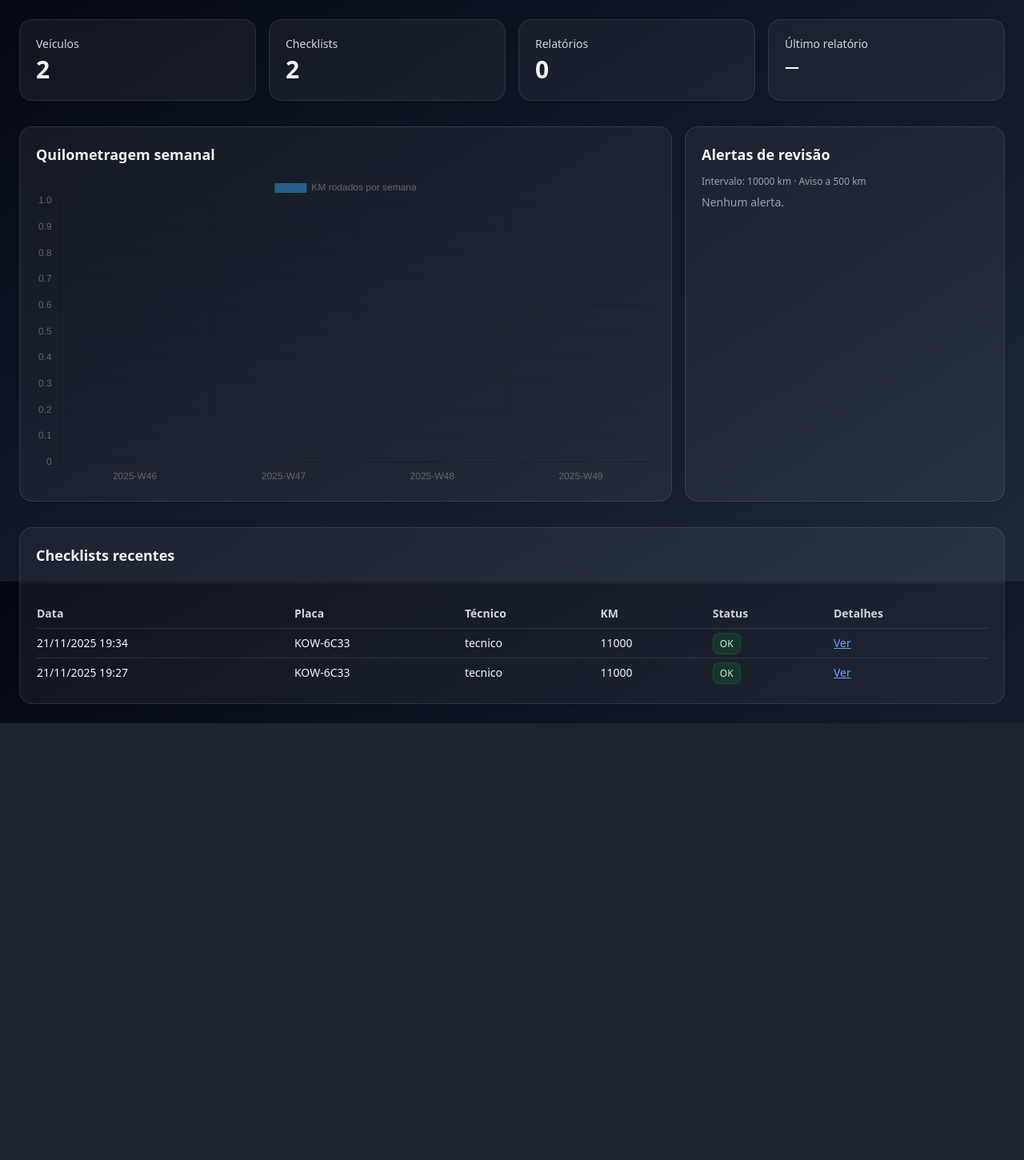
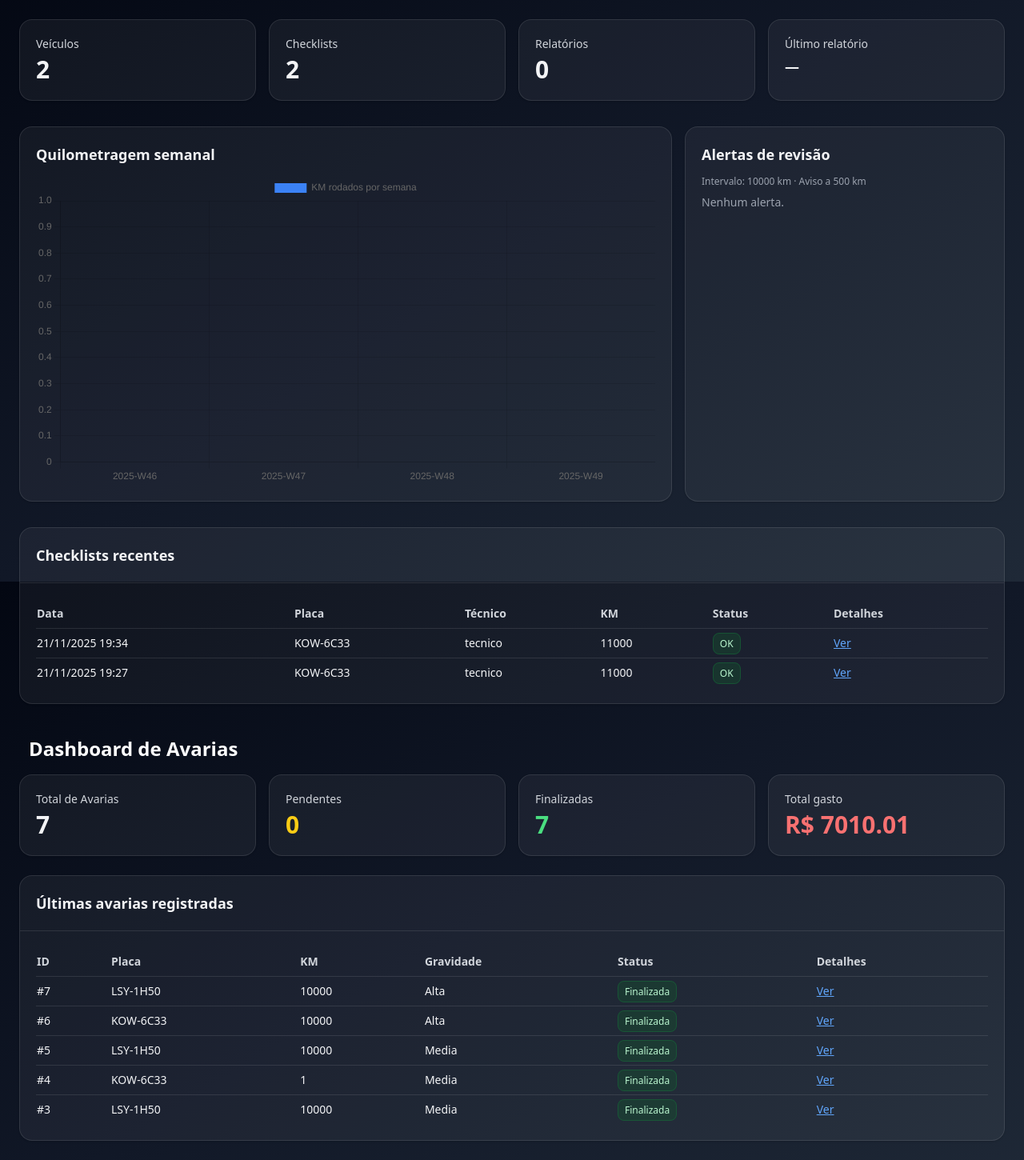
Before and after one commit to GaldinoSD/checklist_veicular, a Flask app: page /dashboard in a window 1280 px wide. Shown: the part 73-1523 px from the top of the page at 80% size. Before the commit the page ends 977 px from the top, so only its background shows below. Run offline with Flask 3, Linux system fonts and the light colour scheme; a user stored in the database is signed in; some libraries are stand-ins or nearby versions.

Commit message:
dashboard de avarias

```diff
--- a/app.py
+++ b/app.py
@@ -494,6 +494,7 @@ def index():
 @app.route("/dashboard")
 @supervisor_allowed
 def dashboard():
+    # ------ DADOS GERAIS ------
     total_veiculos = Vehicle.query.count()
     total_checklists = Checklist.query.count()
     total_relatorios = count_files(RELATORIOS_DIR)
@@ -503,7 +504,7 @@ def dashboard():
 
     recentes = Checklist.query.order_by(Checklist.date.desc()).limit(5).all()
 
-    # verifica revisões
+    # ------ ALERTAS DE REVISÃO ------
     veiculos = Vehicle.query.all()
     alerts = []
     for v in veiculos:
@@ -516,7 +517,27 @@ def dashboard():
                 "remaining": remaining
             })
 
+    # ------ KM SEMANAL ------
     labels, values = weekly_km_series(WEEKS_WINDOW)
+
+    # ======================================
+    # 🔥 NOVA ÁREA: COLETA DE DADOS DE AVARIAS
+    # ======================================
+
+    # total de avarias
+    total_avarias = AvariaOS.query.count()
+
+    # pendentes e finalizadas
+    avarias_pendentes = AvariaOS.query.filter_by(status="aberta").count()
+    avarias_finalizadas = AvariaOS.query.filter_by(status="finalizada").count()
+
+    # soma total do valor gasto
+    valor_total_gasto = db.session.query(db.func.sum(AvariaOS.valor_gasto)).scalar() or 0
+
+    # últimas 5 avarias
+    recentes_avarias = AvariaOS.query.order_by(AvariaOS.id.desc()).limit(5).all()
+
+    # ======================================
 
     return render_template(
         "dashboard.html",
@@ -524,13 +545,27 @@ def dashboard():
         total_checklists=total_checklists,
         total_relatorios=total_relatorios,
         ultimo_relatorio=ultimo_relatorio,
+
+        # checklists recentes
         recentes=recentes,
+
+        # alertas de revisão
         alerts=alerts,
         rev_interval=REV_INTERVAL,
         rev_margin=REV_ALERT_MARGIN,
+
+        # km semanal
         wk_labels=labels,
-        wk_values=values
+        wk_values=values,
+
+        # >>> AVARIAS (NOVOS CAMPOS)
+        total_avarias=total_avarias,
+        avarias_pendentes=avarias_pendentes,
+        avarias_finalizadas=avarias_finalizadas,
+        valor_total_gasto=valor_total_gasto,
+        recentes_avarias=recentes_avarias
     )
+
 
 
 # ----------------- USUÁRIOS (admin) -----------------
--- a/templates/dashboard.html
+++ b/templates/dashboard.html
@@ -1,26 +1,53 @@
-
 {% extends 'layout.html' %}
 {% set page_title = "Dashboard" %}
 {% block content %}
+
+  <!-- ============================
+        CARDS SUPERIORES
+  ============================ -->
   <div class="grid grid-cols-1 md:grid-cols-4 gap-4">
-    <div class="bg-white/5 border border-white/10 rounded-2xl shadow p-5"><p class="text-sm text-gray-300">Veículos</p><p class="text-3xl font-bold mt-1">{{ total_veiculos }}</p></div>
-    <div class="bg-white/5 border border-white/10 rounded-2xl shadow p-5"><p class="text-sm text-gray-300">Checklists</p><p class="text-3xl font-bold mt-1">{{ total_checklists }}</p></div>
-    <div class="bg-white/5 border border-white/10 rounded-2xl shadow p-5"><p class="text-sm text-gray-300">Relatórios</p><p class="text-3xl font-bold mt-1">{{ total_relatorios }}</p></div>
-    <div class="bg-white/5 border border-white/10 rounded-2xl shadow p-5"><p class="text-sm text-gray-300">Último relatório</p><p class="text-lg font-semibold mt-1 break-all">{{ ultimo_relatorio }}</p></div>
+    <div class="bg-white/5 border border-white/10 rounded-2xl shadow p-5">
+      <p class="text-sm text-gray-300">Veículos</p>
+      <p class="text-3xl font-bold mt-1">{{ total_veiculos }}</p>
+    </div>
+
+    <div class="bg-white/5 border border-white/10 rounded-2xl shadow p-5">
+      <p class="text-sm text-gray-300">Checklists</p>
+      <p class="text-3xl font-bold mt-1">{{ total_checklists }}</p>
+    </div>
+
+    <div class="bg-white/5 border border-white/10 rounded-2xl shadow p-5">
+      <p class="text-sm text-gray-300">Relatórios</p>
+      <p class="text-3xl font-bold mt-1">{{ total_relatorios }}</p>
+    </div>
+
+    <div class="bg-white/5 border border-white/10 rounded-2xl shadow p-5">
+      <p class="text-sm text-gray-300">Último relatório</p>
+      <p class="text-lg font-semibold mt-1 break-all">{{ ultimo_relatorio }}</p>
+    </div>
   </div>
 
+  <!-- ============================
+        GRÁFICO + ALERTAS
+  ============================ -->
   <div class="mt-8 grid grid-cols-1 lg:grid-cols-3 gap-4">
+
     <div class="bg-white/5 border border-white/10 rounded-2xl shadow p-5 lg:col-span-2">
       <h3 class="text-lg font-semibold mb-3">Quilometragem semanal</h3>
       <canvas id="kmWeekly"></canvas>
     </div>
+
     <div class="bg-white/5 border border-white/10 rounded-2xl shadow p-5">
       <h3 class="text-lg font-semibold mb-3">Alertas de revisão</h3>
       <p class="text-xs text-gray-400 mb-2">Intervalo: {{ rev_interval }} km · Aviso a {{ rev_margin }} km</p>
+
       <ul class="space-y-2 max-h-72 overflow-auto pr-2">
         {% for a in alerts %}
           <li class="p-3 rounded-xl bg-yellow-900/30 text-yellow-200 border border-yellow-700/40">
-            <div class="flex justify-between"><span class="font-semibold">{{ a.plate }}</span><span class="text-xs">km: {{ a.km }}</span></div>
+            <div class="flex justify-between">
+              <span class="font-semibold">{{ a.plate }}</span>
+              <span class="text-xs">km: {{ a.km }}</span>
+            </div>
             <p class="text-xs mt-1">Próx. revisão: {{ a.next_rev }} · Faltam {{ a.remaining }} km</p>
           </li>
         {% else %}
@@ -28,13 +55,31 @@
         {% endfor %}
       </ul>
     </div>
+
   </div>
 
+
+  <!-- ============================
+        CHECKLISTS RECENTES (AGORA AQUI!)
+  ============================ -->
   <div class="mt-8 bg-white/5 border border-white/10 rounded-2xl shadow">
-    <div class="p-5 border-b border-white/10"><h3 class="text-lg font-semibold">Checklists recentes</h3></div>
+    <div class="p-5 border-b border-white/10">
+      <h3 class="text-lg font-semibold">Checklists recentes</h3>
+    </div>
+
     <div class="p-5 overflow-x-auto">
       <table class="min-w-full text-left text-sm">
-        <thead><tr class="text-gray-300"><th class="py-2 pr-4">Data</th><th class="py-2 pr-4">Placa</th><th class="py-2 pr-4">Técnico</th><th class="py-2 pr-4">KM</th><th class="py-2 pr-4">Status</th><th class="py-2 pr-4">Detalhes</th></tr></thead>
+        <thead>
+          <tr class="text-gray-300">
+            <th class="py-2 pr-4">Data</th>
+            <th class="py-2 pr-4">Placa</th>
+            <th class="py-2 pr-4">Técnico</th>
+            <th class="py-2 pr-4">KM</th>
+            <th class="py-2 pr-4">Status</th>
+            <th class="py-2 pr-4">Detalhes</th>
+          </tr>
+        </thead>
+
         <tbody>
           {% for c in recentes %}
           <tr class="border-t border-white/10">
@@ -42,21 +87,139 @@
             <td class="py-2 pr-4">{{ c.vehicle.plate if c.vehicle else '-' }}</td>
             <td class="py-2 pr-4">{{ c.technician or '-' }}</td>
             <td class="py-2 pr-4">{{ c.km }}</td>
-            <td class="py-2 pr-4"><span class="px-2 py-1 rounded-lg text-xs bg-green-900/40 text-green-200 border border-green-700/40">{{ c.status }}</span></td>
-            <td class="py-2 pr-4"><a class="text-blue-400 underline" href="{{ url_for('checklist_detail', cid=c.id) }}">Ver</a></td>
+            <td class="py-2 pr-4">
+              <span class="px-2 py-1 rounded-lg text-xs bg-green-900/40 text-green-200 border border-green-700/40">
+                {{ c.status }}
+              </span>
+            </td>
+            <td class="py-2 pr-4">
+              <a class="text-blue-400 underline" href="{{ url_for('checklist_detail', cid=c.id) }}">
+                Ver
+              </a>
+            </td>
           </tr>
           {% else %}
-          <tr><td class="py-3 text-gray-400" colspan="6">Sem registros.</td></tr>
+          <tr>
+            <td class="py-3 text-gray-400" colspan="6">Sem registros.</td>
+          </tr>
           {% endfor %}
         </tbody>
+
       </table>
     </div>
   </div>
 
+
+  <!-- ============================
+        DASHBOARD DE AVARIAS
+  ============================ -->
+  <div class="mt-10">
+    <h2 class="text-2xl font-bold text-white mb-4 flex items-center gap-3">
+      <i class="fa-solid fa-car-burst text-red-500"></i>
+      Dashboard de Avarias
+    </h2>
+
+    <div class="grid grid-cols-1 md:grid-cols-4 gap-4">
+      <div class="bg-white/5 border border-white/10 rounded-2xl shadow p-5">
+        <p class="text-sm text-gray-300">Total de Avarias</p>
+        <p class="text-3xl font-bold mt-1">{{ total_avarias }}</p>
+      </div>
+
+      <div class="bg-white/5 border border-white/10 rounded-2xl shadow p-5">
+        <p class="text-sm text-gray-300">Pendentes</p>
+        <p class="text-3xl font-bold mt-1 text-yellow-400">{{ avarias_pendentes }}</p>
+      </div>
+
+      <div class="bg-white/5 border border-white/10 rounded-2xl shadow p-5">
+        <p class="text-sm text-gray-300">Finalizadas</p>
+        <p class="text-3xl font-bold mt-1 text-green-400">{{ avarias_finalizadas }}</p>
+      </div>
+
+      <div class="bg-white/5 border border-white/10 rounded-2xl shadow p-5">
+        <p class="text-sm text-gray-300">Total gasto</p>
+        <p class="text-3xl font-bold mt-1 text-red-400">R$ {{ valor_total_gasto }}</p>
+      </div>
+    </div>
+
+    <!-- LISTA DE ÚLTIMAS AVARIAS -->
+    <div class="mt-6 bg-white/5 border border-white/10 rounded-2xl shadow">
+      <div class="p-5 border-b border-white/10">
+        <h3 class="text-lg font-semibold">Últimas avarias registradas</h3>
+      </div>
+
+      <div class="p-5 overflow-x-auto">
+        <table class="min-w-full text-left text-sm">
+          <thead>
+            <tr class="text-gray-300">
+              <th class="py-2 pr-4">ID</th>
+              <th class="py-2 pr-4">Placa</th>
+              <th class="py-2 pr-4">KM</th>
+              <th class="py-2 pr-4">Gravidade</th>
+              <th class="py-2 pr-4">Status</th>
+              <th class="py-2 pr-4">Detalhes</th>
+            </tr>
+          </thead>
+
+          <tbody>
+            {% for a in recentes_avarias %}
+            <tr class="border-t border-white/10">
+              <td class="py-2 pr-4">#{{ a.id }}</td>
+              <td class="py-2 pr-4">{{ a.vehicle.plate }}</td>
+              <td class="py-2 pr-4">{{ a.km }}</td>
+              <td class="py-2 pr-4 capitalize">{{ a.gravidade }}</td>
+              <td class="py-2 pr-4">
+                {% if a.status == 'aberta' %}
+                  <span class="px-2 py-1 rounded-lg text-xs bg-yellow-900/40 text-yellow-200 border border-yellow-700/40">
+                    Aberta
+                  </span>
+                {% else %}
+                  <span class="px-2 py-1 rounded-lg text-xs bg-green-900/40 text-green-200 border border-green-700/40">
+                    Finalizada
+                  </span>
+                {% endif %}
+              </td>
+              <td class="py-2 pr-4">
+                <a class="text-blue-400 underline" href="{{ url_for('avarias_registro') }}">
+                  Ver
+                </a>
+              </td>
+            </tr>
+            {% else %}
+            <tr>
+              <td class="py-3 text-gray-400" colspan="6">Sem registros.</td>
+            </tr>
+            {% endfor %}
+          </tbody>
+
+        </table>
+      </div>
+    </div>
+  </div>
+
+
+  <!-- ============================
+        GRÁFICO JS
+  ============================ -->
   <script>
     const labels = {{ wk_labels | tojson }};
     const values = {{ wk_values | tojson }};
     const ctx = document.getElementById('kmWeekly').getContext('2d');
-    new Chart(ctx, { type: 'bar', data: { labels, datasets: [{ label: 'KM rodados por semana', data: values }] }, options: { responsive: true, scales: { y: { beginAtZero: true }}}});
+
+    new Chart(ctx, {
+      type: 'bar',
+      data: {
+        labels,
+        datasets: [{
+          label: 'KM rodados por semana',
+          data: values,
+          backgroundColor: '#3b82f6'
+        }]
+      },
+      options: {
+        responsive: true,
+        scales: { y: { beginAtZero: true }}
+      }
+    });
   </script>
+
 {% endblock %}
```
Also changed, not shown: database.db.
